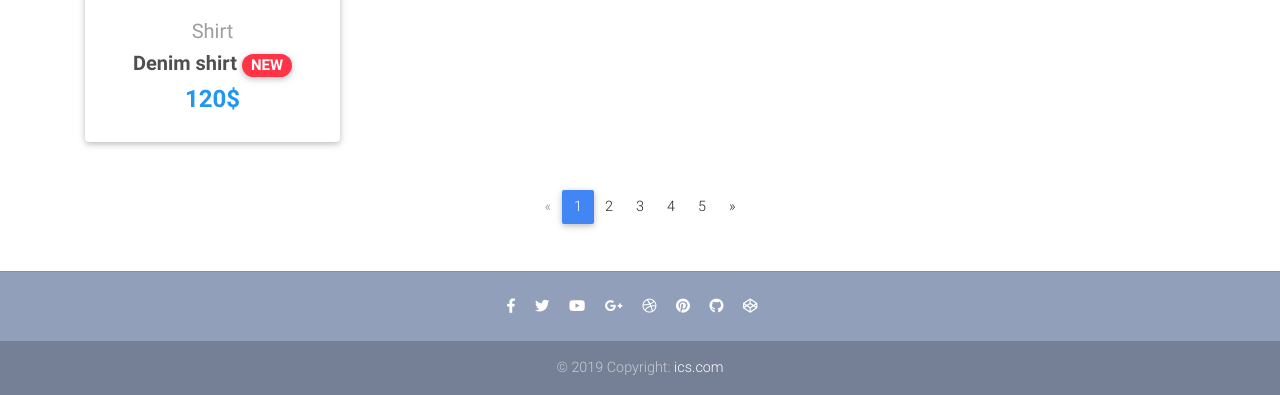
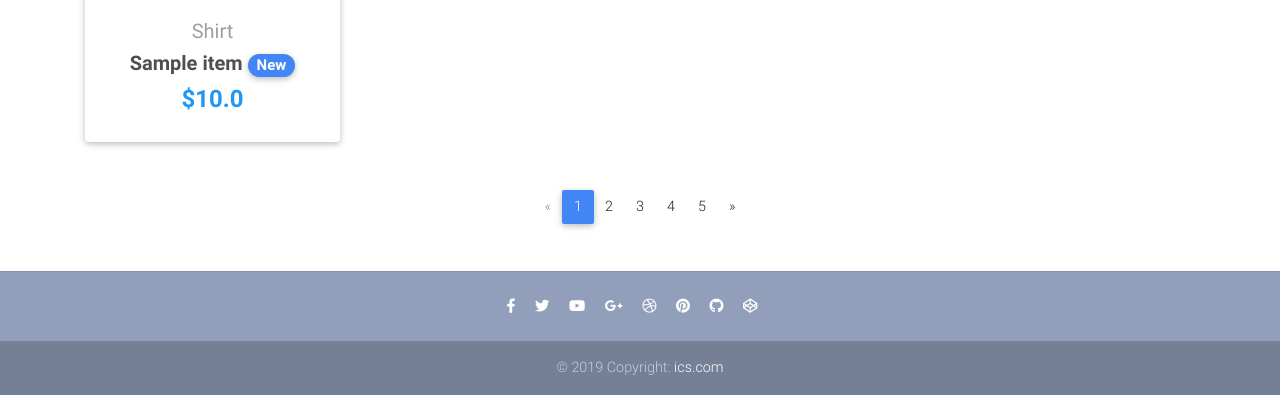
Before and after one commit to Manjeete/ics, a Django app: page / in a window 1280 px wide. Shown: the part 794-1189 px from the top of the page. Run offline with Django 3.2, Linux system fonts and the light colour scheme; tables that the repository leaves empty hold one stand-in row (values such as "Sample post"); some libraries are stand-ins or nearby versions.

Commit message:
generic view

```diff
--- a/core/urls.py
+++ b/core/urls.py
@@ -1,10 +1,14 @@
 from django.urls import path
-from . import views
+from .views import (
+    checkout,
+    HomeView,
+    product
+)
 
 
 urlpatterns = [
-    path('', views.home, name='home'),
-    path('checkout/', views.checkout, name='checkout'),
-    path('product/', views.product, name='product')
+    path('', HomeView.as_view(), name='home'),
+    path('checkout/',checkout, name='checkout'),
+    path('product/',product, name='product')
 
 ]
--- a/core/views.py
+++ b/core/views.py
@@ -1,5 +1,6 @@
 from django.shortcuts import render
 from core.models import Item, OrderItem, Order
+from django.views.generic import ListView, DetailView
 
 def home(request):
     context = {
@@ -8,6 +9,10 @@ def home(request):
 
     return render(request, 'home-page.html', context)
 
+class HomeView(ListView):
+    model = Item
+    template_name = "home-page.html"
+    context_object_name = 'items'
 
 def checkout(request):
     return render(request, 'checkout-page.html')
--- a/templates/home-page.html
+++ b/templates/home-page.html
@@ -199,10 +199,8 @@
       <!--Section: Products v.3-->
       <section class="text-center mb-4">
 
-        <!--Grid row-->
         <div class="row wow fadeIn">
-
-          <!--Grid column-->
+          {% for item in items %}
           <div class="col-lg-3 col-md-6 mb-4">
 
             <!--Card-->
@@ -222,27 +220,24 @@
               <div class="card-body text-center">
                 <!--Category & Title-->
                 <a href="" class="grey-text">
-                  <h5>Shirt</h5>
+                  <h5>{{item.get_category_display}}</h5>
                 </a>
                 <h5>
                   <strong>
-                    <a href="" class="dark-grey-text">Denim shirt
-                      <span class="badge badge-pill danger-color">NEW</span>
+                    <a href="" class="dark-grey-text">{{item.title}}
+                      <span class="badge badge-pill {{item.get_label_display}}-color">New</span>
                     </a>
                   </strong>
                 </h5>
 
                 <h4 class="font-weight-bold blue-text">
-                  <strong>120$</strong>
+                  <strong>${{item.price}}</strong>
                 </h4>
 
               </div>
-              <!--Card content-->
-
             </div>
-            <!--Card-->
           </div>
-          <!--Grid column-->
+          {% endfor %}
         </div>
         <!--Grid row-->
       </section>
```
